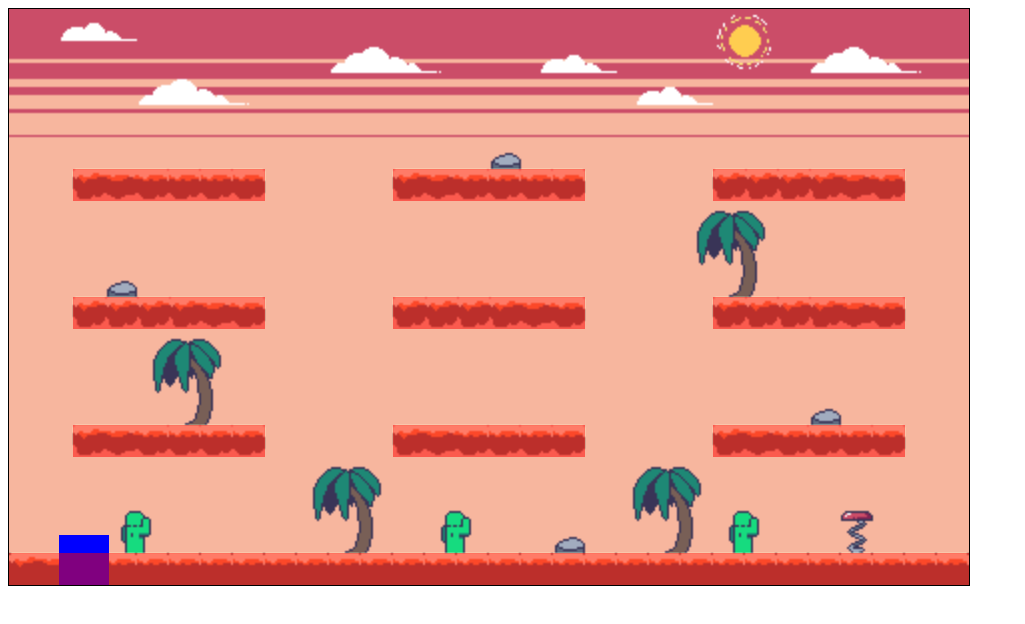
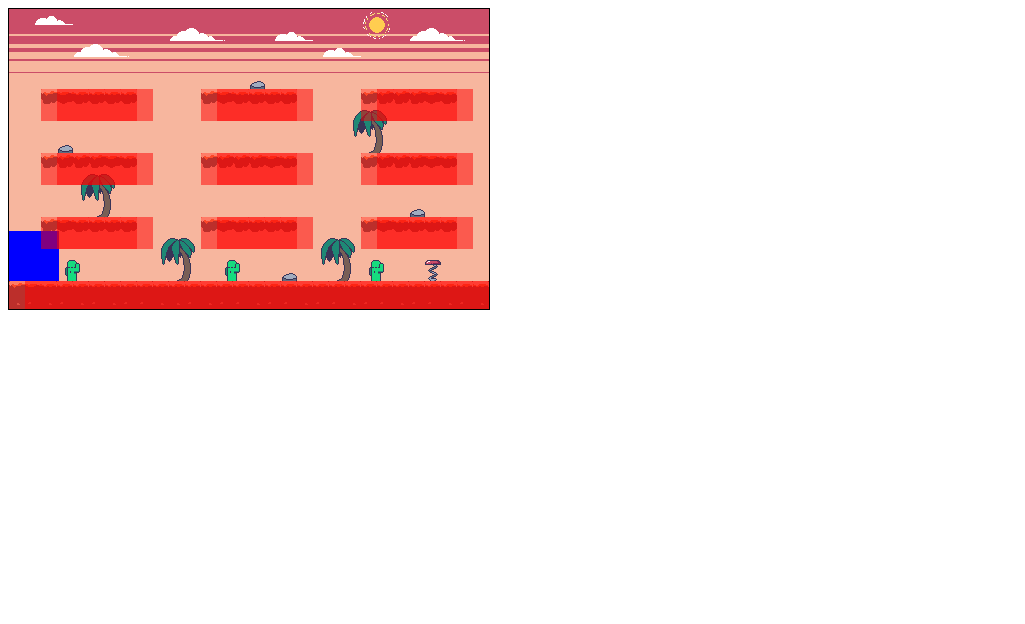
Before and after one commit to soronity/TimsJSGame, a plain HTML site: page index.html in a window 1280 px wide. Shown: the whole page, without its empty margins (0-1025 px from the left). Drawn offline with Linux system fonts and the light colour scheme.

Commit message:
Update the game to make floor collisions
Unfortunately, the player doesn't jump when it is on top of
the floor collision block. This is because the player is
checking for collisions with the floor before it moves.

```diff
--- a/game.js
+++ b/game.js
@@ -4,9 +4,8 @@ const ctx = canvas.getContext("2d");
 
 const gravity = 0.5;
 
-canvas.width = 960;
-canvas.height = 576;
-
+canvas.width = 480;
+canvas.height = 300;
 
 const backgroundImage = new Sprite({
     position: {
@@ -16,8 +15,28 @@ const backgroundImage = new Sprite({
     imageSrc: "img/test.png",
 });
 
-const floorCollisionBlocks = initializeCollisionBlocks(floorCollisions, 243);
-const platformCollisionBlocks = initializeCollisionBlocks(platformCollisions, 243);
+var playerVelocityX = 0;
+var playerVelocityY = 0;
+var playerWidth = 50;
+var playerHeight = 50;
+var playerColour = 50;
+
+
+const keys = {
+    d: {
+        pressed: false,
+    },
+    a: {
+        pressed: false,
+    },
+};
+
+const collisionBlockNumber = 243;
+const floorCollisionBlocks = initializeCollisionBlocks(floorCollisions, collisionBlockNumber);
+const platformCollisionBlocks = initializeCollisionBlocks(platformCollisions, collisionBlockNumber);
+
+const player = new Player(playerVelocityX, playerVelocityY, playerWidth, playerHeight, "blue",
+floorCollisionBlocks, platformCollisionBlocks);
 
 function initializeCollisionBlocks(collisionsData, collisionBlockNumber) {
     const collisions2DArray = [];
@@ -45,16 +64,6 @@ function initializeCollisionBlocks(collisionsData, collisionBlockNumber) {
     return collisionBlocks;
 }
 
-const player = new Player(50, 50, 50, 50, "blue");
-
-const keys = {
-    d: {
-        pressed: false,
-    },
-    a: {
-        pressed: false,
-    },
-};
 
 function gameLoop() {
     animate();
@@ -117,7 +126,7 @@ document.addEventListener("keydown", function (event) {
     if (event.code === "Space") {
         // Only jump if the player is on the ground or has a slight tolerance
         if (player.y + player.height >= canvas.height - 1) {
-            player.velocityY = -15; // Set the player's jump height
+            player.velocityY = -13; // Set the player's jump height
         }
     }
 });
--- a/index.html
+++ b/index.html
@@ -6,6 +6,7 @@
   </head>
   <body>
     <canvas id="gameCanvas" width="800" height="400"></canvas>
+    <script src="./js/utils.js"></script>
     <script src="./js/classes/CollisionBlock.js"></script>
     <script src="./js/classes/Sprite.js"></script>
     <script src="./js/classes/Player.js"></script>
--- a/js/classes/Player.js
+++ b/js/classes/Player.js
@@ -1,6 +1,6 @@
 class Player {
 
-    constructor(x, y, width, height, color) {
+    constructor(x, y, width, height, color, floorCollisionBlocks, platformCollisionBlocks) {
         this.x = x;
         this.y = y;
         this.width = width;
@@ -8,34 +8,51 @@ class Player {
         this.color = color;
         this.velocityY = 0;
         this.velocityX = 0;
+        this.floorCollisionBlocks = floorCollisionBlocks;
+        this.platformCollisionBlocks = platformCollisionBlocks;
     }
 
     updatePosition() {
-        this.velocityY += gravity;
+        this.addGravity();
 
+        // Save the current position in case we need to revert
+        const prevX = this.x;
+        const prevY = this.y;
+
+        // Update the player's position based on velocity
+        this.x += this.velocityX;
         this.y += this.velocityY;
 
-        if (this.y + this.height > canvas.height) {
-            this.y = canvas.height - this.height;
-            this.velocityY = 0;
+        // Check for collisions with floor collision blocks
+        this.checkVerticalCollision();
+
+        // Check if the player is out of bounds on the x-axis
+        if (this.x + this.width > canvas.width || this.x < 0) {
+            this.x = prevX; // Revert to previous position to prevent going out of bounds
         }
 
-        if (this.y < 0) {
-            this.y = 0;
-            this.velocityY = 0;
+        // Draw the player
+        this.drawPlayer();
+    }
+
+    addGravity() {
+        this.velocityY += gravity;
+        this.y += this.velocityY;
+    }
+
+    checkVerticalCollision() {
+        for (let i = 0; i < this.floorCollisionBlocks.length; i++) {
+            const collisionBlock = this.floorCollisionBlocks[i];
+
+            // Check for collision with the top side of the collision block
+            if (collision({ player: this, collisionBlock })) {
+                if (this.velocityY > 0) {
+                    // Collided from above, stop vertical velocity and move player to the top of the collision block
+                    this.velocityY = 0;
+                    this.y = collisionBlock.position.y - this.height;
+                }
+            }
         }
-
-        this.x += this.velocityX;
-
-        if (this.x + this.width > canvas.width) {
-            this.x = canvas.width - this.width;
-        }
-
-        if (this.x < 0) {
-            this.x = 0;
-        }
-
-        this.drawPlayer();
     }
 
     drawPlayer() {
--- a/js/classes/Sprite.js
+++ b/js/classes/Sprite.js
@@ -2,7 +2,7 @@ class Sprite {
     constructor(options) {
         this.position = options.position;
         this.imageSrc = options.imageSrc;
-        this.scale = 2; // Add a scale property, defaulting to 1 if not provided
+        this.scale = 1; // Add a scale property, defaulting to 1 if not provided
 
         this.image = new Image();
         this.image.src = this.imageSrc;
--- /dev/null
+++ b/js/utils.js
@@ -0,0 +1,8 @@
+function collision({ player, collisionBlock }) {
+    return (
+        player.y + player.height > collisionBlock.position.y &&
+        player.y < collisionBlock.position.y + collisionBlock.height &&
+        player.x < collisionBlock.position.x + collisionBlock.width &&
+        player.x + player.width > collisionBlock.position.x
+    );
+}
```
Also changed, not shown: img/5.png (deleted).
